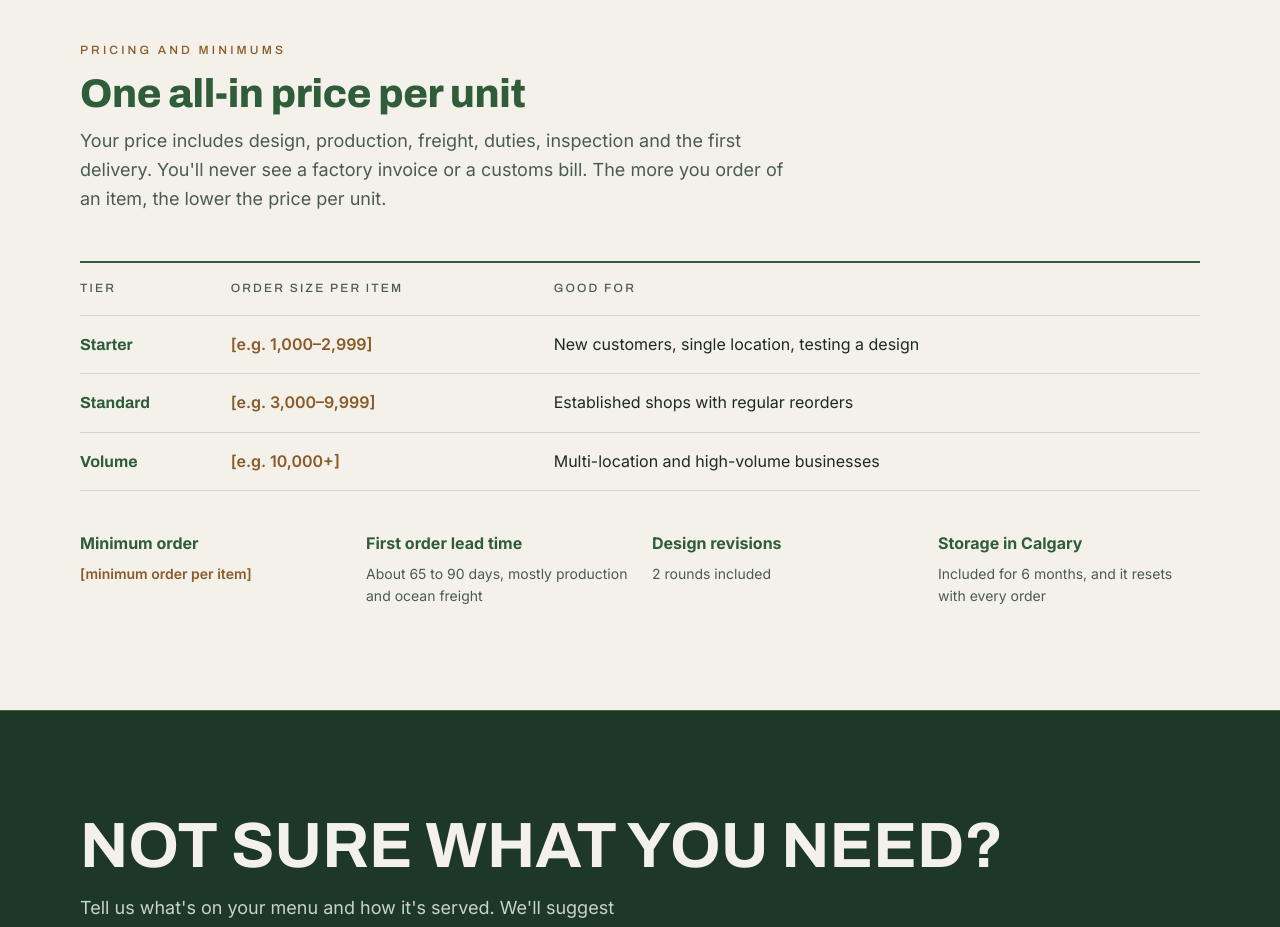
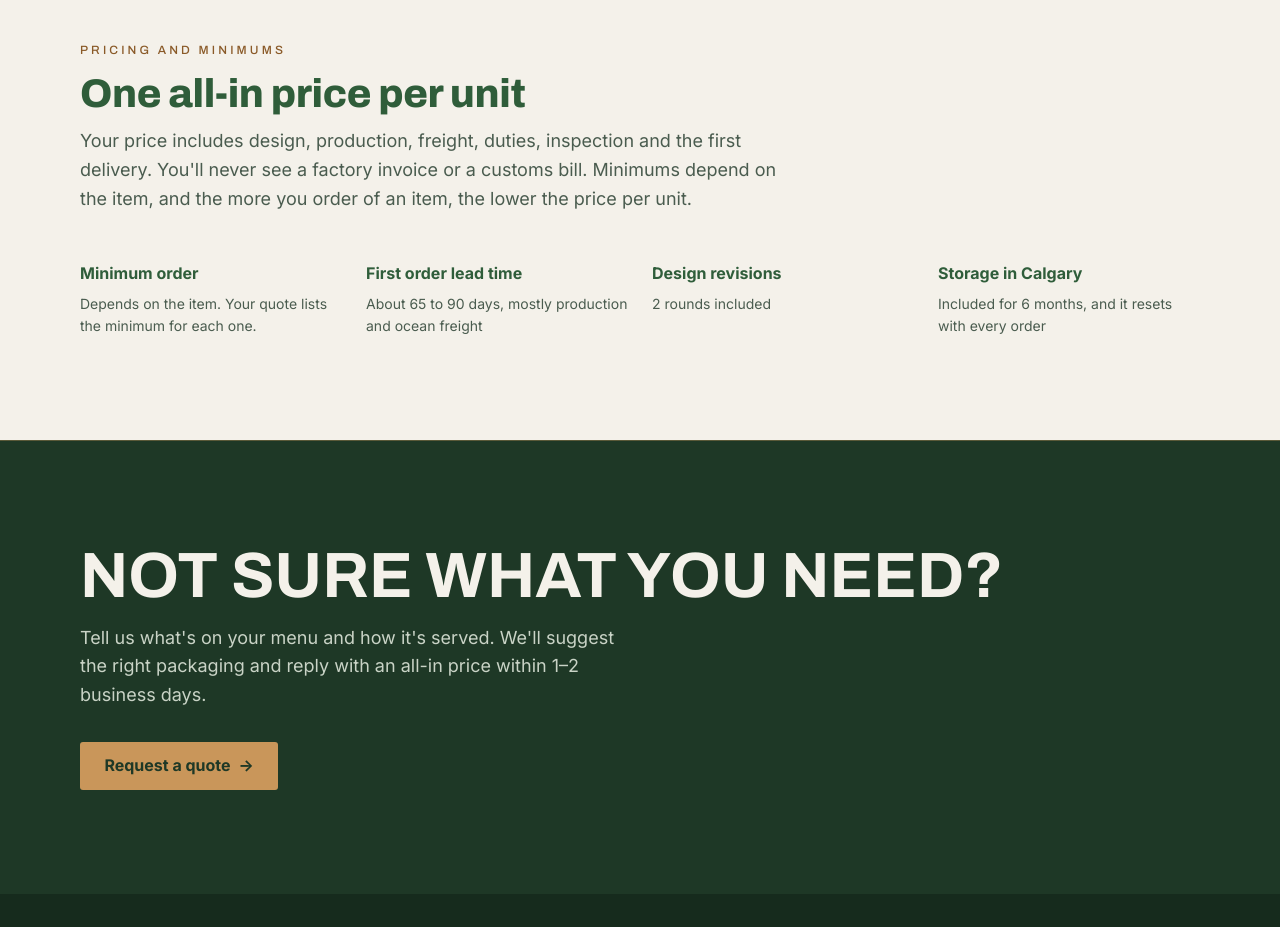
Before and after one commit to MahmoudElhowari/TeraWeb, an Astro site: page /packaging in a window 1280 px wide. Shown: the part 3460-4387 px from the top of the page. Built offline with nearby package versions, Linux system fonts and the light colour scheme; Astro itself is replaced by a stand-in of ours.

Commit message:
Say minimums depend on the item, keep quote requests 1 year
Removes the fixed quantity tier table from the Packaging page; minimum order
and FAQ now say the quote lists the minimum per item. Privacy retention: 1 year.

Co-Authored-By: Claude Opus 5.5 <noreply@anthropic.com>
Claude-Session: https://claude.ai/code/session_01XVfMtJUyvY1RigBXv8ZbX7

```diff
--- a/src/pages/how-it-works.astro
+++ b/src/pages/how-it-works.astro
@@ -17,7 +17,7 @@ const phases = [
       },
       {
         title: 'Quote',
-        text: 'An all-in price per unit for each quantity tier, plus the lead time and a delivery plan. Quotes are valid for 15 days, because material costs change.',
+        text: 'An all-in price per unit for each item, plus the lead time and a delivery plan. Quotes are valid for 15 days, because material costs change.',
         time: 'Within 1–2 business days',
       },
     ],
@@ -85,7 +85,7 @@ const faqs = [
   },
   {
     q: 'What is the minimum order?',
-    a: '[Minimum order per item]. The more you order of one item, the lower the price per unit.',
+    a: 'It depends on the item. Your quote lists the minimum for each one, and the more you order of one item, the lower the price per unit.',
   },
   {
     q: 'Do I need a designer or finished artwork?',
--- a/src/pages/packaging.astro
+++ b/src/pages/packaging.astro
@@ -108,11 +108,6 @@ const materials = [
   { name: 'Plastic-free coated cups', use: 'Hot and cold cups' },
 ];
 
-const tiers = [
-  { name: 'Starter', size: '[e.g. 1,000–2,999]', fit: 'New customers, single location, testing a design' },
-  { name: 'Standard', size: '[e.g. 3,000–9,999]', fit: 'Established shops with regular reorders' },
-  { name: 'Volume', size: '[e.g. 10,000+]', fit: 'Multi-location and high-volume businesses' },
-];
 ---
 <Base
   title="Custom packaging for restaurants, cafés and bakeries | Tera Food & Supply"
@@ -218,34 +213,13 @@ const tiers = [
         <h2 id="pricing-title">One all-in price per unit</h2>
         <p>
           Your price includes design, production, freight, duties, inspection and the first delivery. You'll never see a
-          factory invoice or a customs bill. The more you order of an item, the lower the price per unit.
+          factory invoice or a customs bill. Minimums depend on the item, and the more you order of an item, the lower the price per unit.
         </p>
       </div>
 
-      <div class="table-wrap">
-        <table class="tiers">
-          <caption class="visually-hidden">Quantity tiers</caption>
-          <thead>
-            <tr>
-              <th scope="col">Tier</th>
-              <th scope="col">Order size per item</th>
-              <th scope="col">Good for</th>
-            </tr>
-          </thead>
-          <tbody>
-            {tiers.map((t) => (
-              <tr>
-                <th scope="row">{t.name}</th>
-                <td><span class="ph">{t.size}</span></td>
-                <td>{t.fit}</td>
-              </tr>
-            ))}
-          </tbody>
-        </table>
-      </div>
 
       <dl class="facts">
-        <div><dt>Minimum order</dt><dd><span class="ph">[minimum order per item]</span></dd></div>
+        <div><dt>Minimum order</dt><dd>Depends on the item. Your quote lists the minimum for each one.</dd></div>
         <div><dt>First order lead time</dt><dd>About 65 to 90 days, mostly production and ocean freight</dd></div>
         <div><dt>Design revisions</dt><dd>2 rounds included</dd></div>
         <div><dt>Storage in Calgary</dt><dd>Included for 6 months, and it resets with every order</dd></div>
@@ -372,35 +346,6 @@ const tiers = [
   .materials p { font-size: var(--step--1); color: var(--ink-muted); }
   .materials__note { background: transparent !important; border-style: dashed !important; }
 
-  .table-wrap { overflow-x: auto; }
-  .tiers {
-    width: 100%;
-    border-collapse: collapse;
-    border-top: 2px solid var(--tera-green);
-    font-size: var(--step-0);
-  }
-  .tiers th,
-  .tiers td {
-    text-align: left;
-    padding: 1rem 1.25rem 1rem 0;
-    border-bottom: 1px solid var(--line);
-    vertical-align: top;
-  }
-  .tiers thead th {
-    font-family: var(--font-display);
-    font-stretch: 125%;
-    font-weight: 500;
-    font-size: 0.75rem;
-    letter-spacing: 0.18em;
-    text-transform: uppercase;
-    color: var(--ink-muted);
-  }
-  .tiers tbody th {
-    font-family: var(--font-display);
-    font-weight: 700;
-    color: var(--tera-green);
-    white-space: nowrap;
-  }
 
   .facts {
     display: grid;
--- a/src/pages/privacy.astro
+++ b/src/pages/privacy.astro
@@ -83,7 +83,7 @@ import PageHero from '../components/PageHero.astro';
             be subject to local laws.
           </p>
           <p>
-            We keep quote requests for <span class="ph">[retention period: confirm]</span>, and keep customer records for
+            We keep quote requests for 1 year, and keep customer records for
             as long as we need them to serve you and meet our legal and tax obligations.
           </p>
         </section>
```
